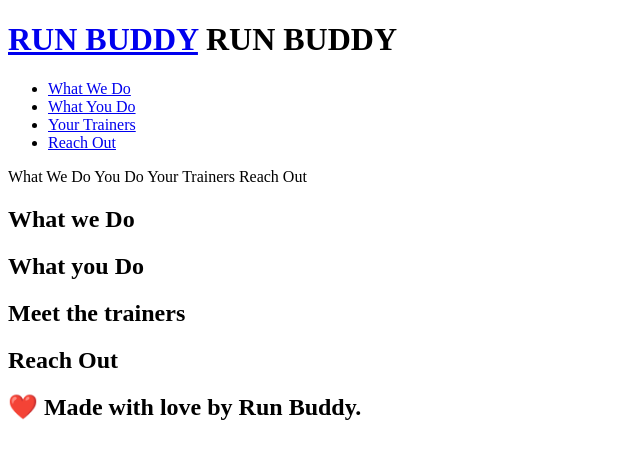
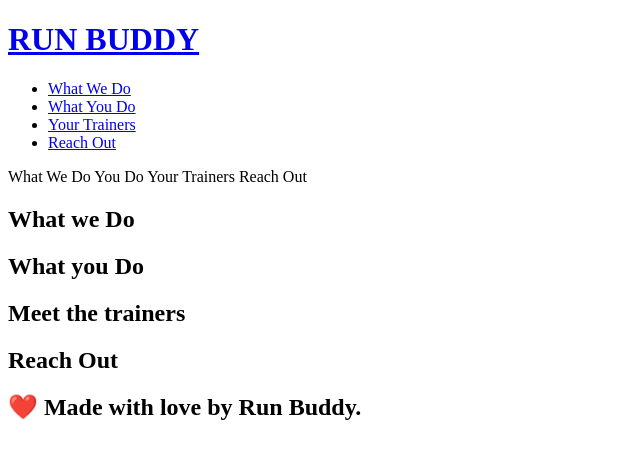
Before and after one commit to OperationFoli/run-buddy, a plain HTML site: page index.html in a window 1280 px wide. Shown: the whole page, without its empty margins (0-640 px from the left). Drawn offline with Linux system fonts and the light colour scheme.

Commit message:
removing the second run buddy

```diff
--- a/index.html
+++ b/index.html
@@ -9,7 +9,7 @@
         <header>
             <h1>
                 <a href="/">RUN BUDDY</a>
-                RUN BUDDY</h1>
+                </h1>
             <nav><!-- Unordered list element -->
                 <ul>
                   <!-- List item element-->
```
